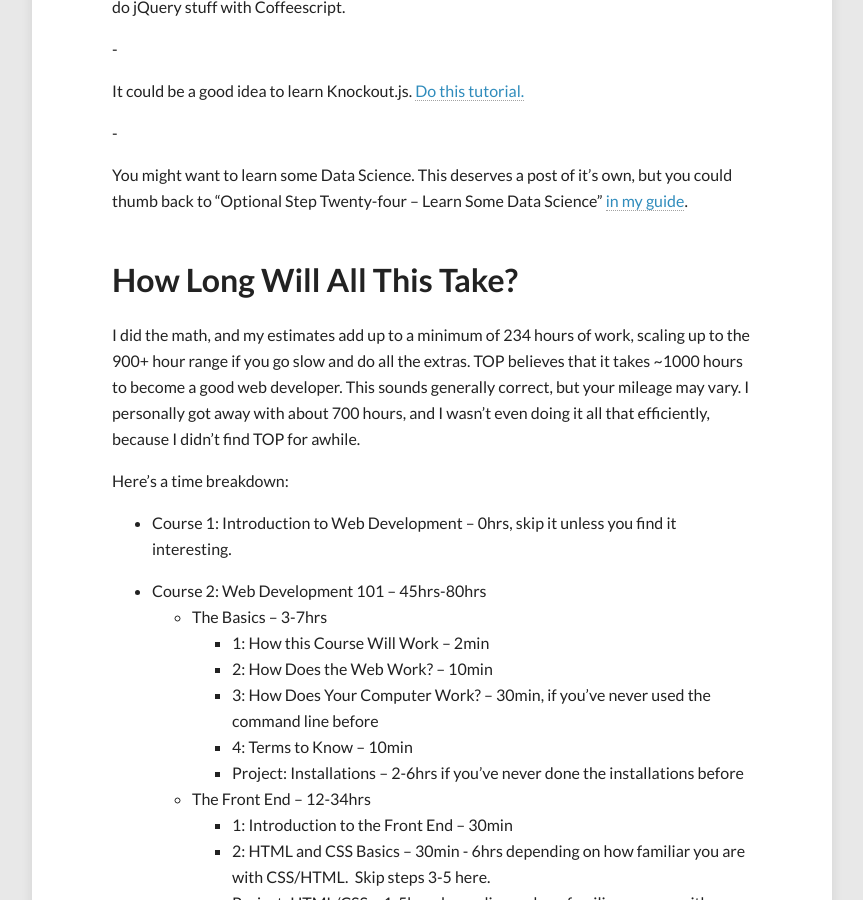
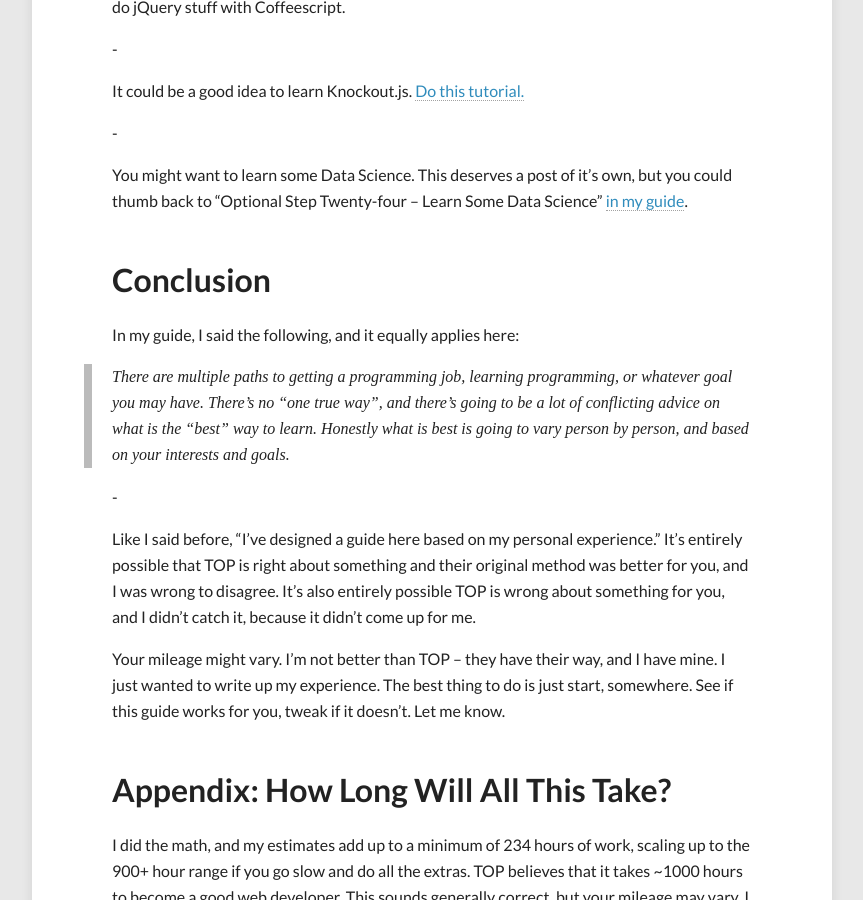
Before and after one commit to peterhurford/peterhurford.github.io, a Jekyll site: the page built from _posts/2014-07-09-notes-on-the-odin-project.markdown, in a window 1280 px wide and 900 px high, scrolled down 7327 px. Shown: the whole window, without its empty margins (208-1071 px from the left). Built offline with Jekyll 4.4.1, drawn with Linux system fonts in a browser that asks for light colours; comment, search, counter and statistics services are not loaded; some of the changed text lies outside the part shown.

Commit message:
Re-shuffled content in learn to program post

```diff
--- a/_posts/2014-07-09-notes-on-the-odin-project.markdown
+++ b/_posts/2014-07-09-notes-on-the-odin-project.markdown
@@ -193,7 +193,22 @@
 You might want to learn some Data Science.  This deserves a post of it's own, but you could thumb back to "Optional Step Twenty-four – Learn Some Data Science" [in my guide](http://everydayutilitarian.com/essays/learn-code/).
 
 
-## How Long Will All This Take?
+
+## Conclusion
+
+In my guide, I said the following, and it equally applies here:
+
+ > There are multiple paths to getting a programming job, learning programming, or whatever goal you may have. There’s no “one true way”, and there’s going to be a lot of conflicting advice on what is the “best” way to learn. Honestly what is best is going to vary person by person, and based on your interests and goals.
+
+-
+
+Like I said before, "I’ve designed a guide here based on my personal experience."  It's entirely possible that TOP is right about something and their original method was better for you, and I was wrong to disagree.  It's also entirely possible TOP is wrong about something for you, and I didn't catch it, because it didn't come up for me.
+
+Your mileage might vary.  I'm not better than TOP -- they have their way, and I have mine.  I just wanted to write up my experience.  The best thing to do is just start, somewhere. See if this guide works for you, tweak if it doesn’t. Let me know.
+
+
+
+## Appendix: How Long Will All This Take?
 
 I did the math, and my estimates add up to a minimum of 234 hours of work, scaling up to the 900+ hour range if you go slow and do all the extras.  TOP believes that it takes ~1000 hours to become a good web developer.  This sounds generally correct, but your mileage may vary.  I personally got away with about 700 hours, and I wasn't even doing it all that efficiently, because I didn't find TOP for awhile.
 
```
Also changed, not shown: other parts of _posts/2014-07-09-notes-on-the-odin-project.markdown (+0 -13 lines), 1 other file.
